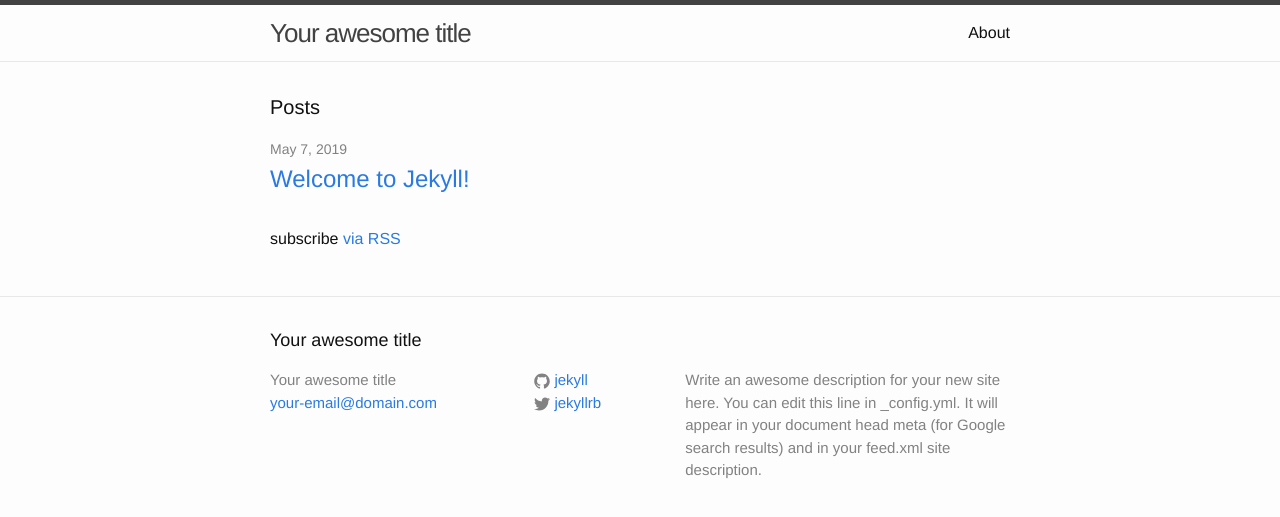
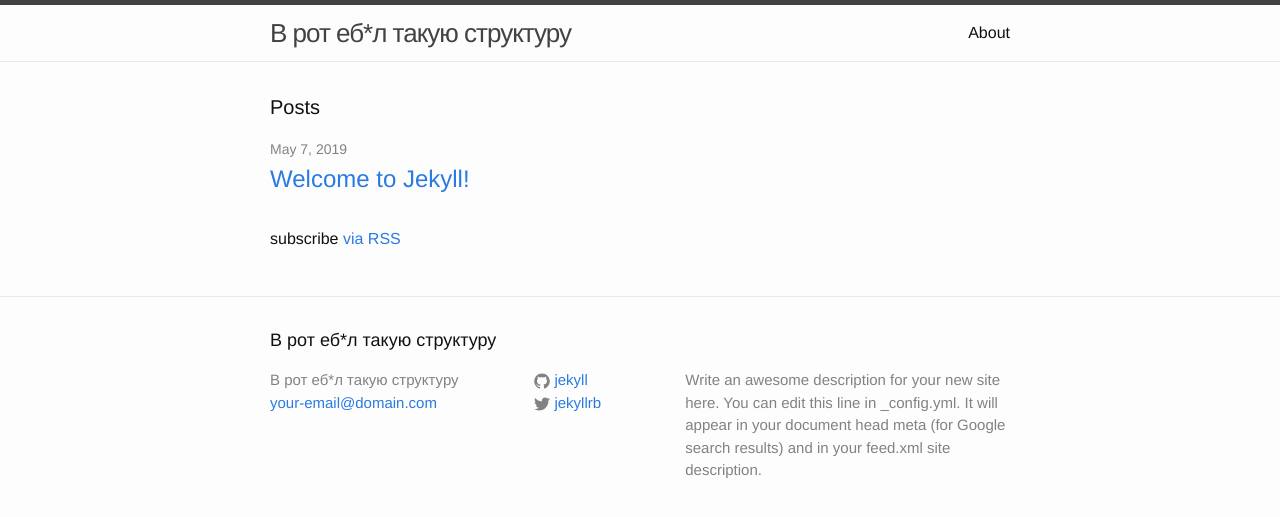
Before and after one commit to N4chRichteR/N4chRichteR.github.io, a Jekyll site: the page built from index.html, in a window 1280 px wide. Shown: the top 517 px of the page. Built offline with Jekyll 4.4.1, drawn with Linux system fonts in a browser that asks for light colours.

Commit message:
Update _config.yml

```diff
--- a/_config.yml
+++ b/_config.yml
@@ -6,7 +6,7 @@
 # 'jekyll serve'. If you change this file, please restart the server process.
 
 # Site settings
-title: Your awesome title
+title: В рот еб*л такую структуру
 email: your-email@domain.com
 description: > # this means to ignore newlines until "baseurl:"
   Write an awesome description for your new site here. You can edit this
```
